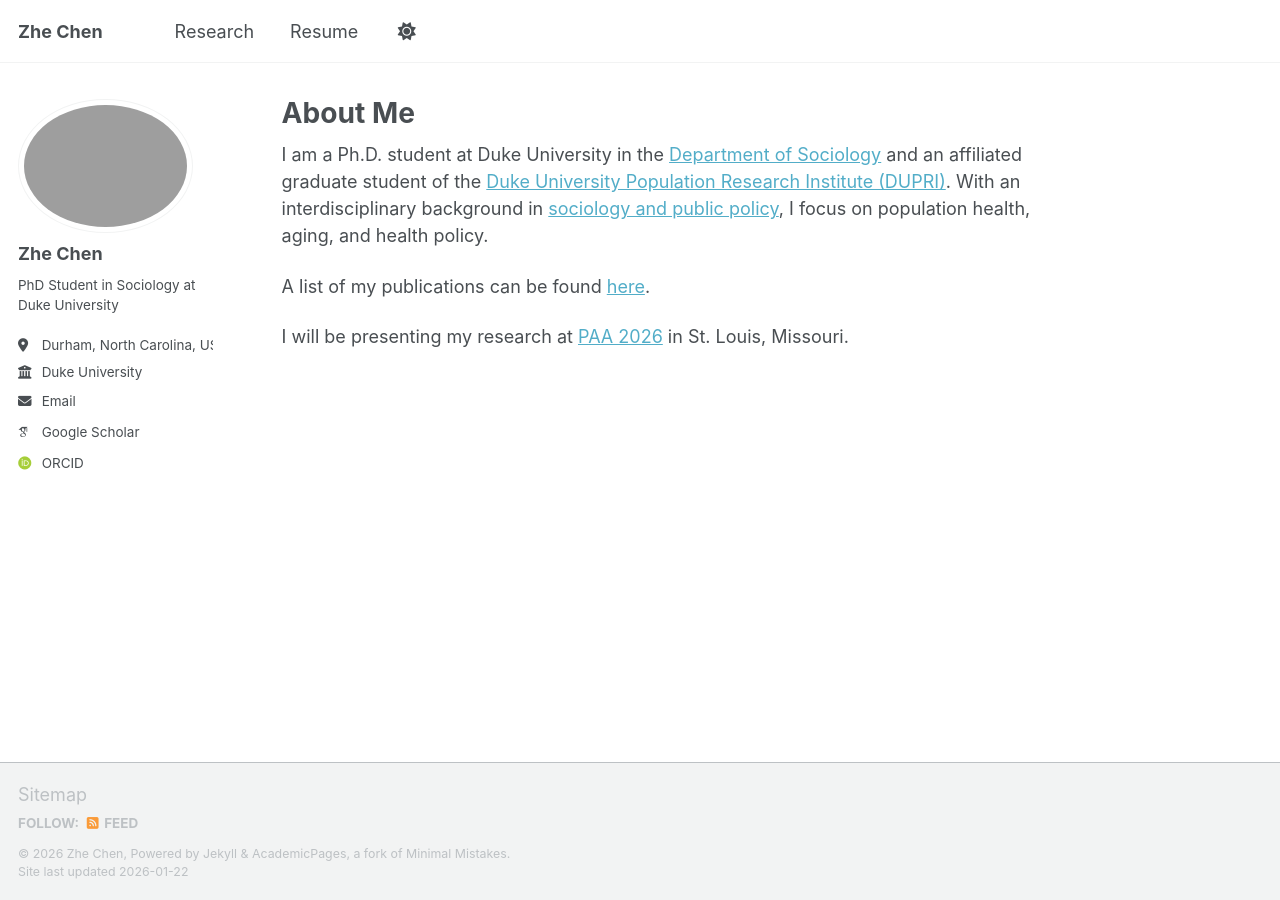
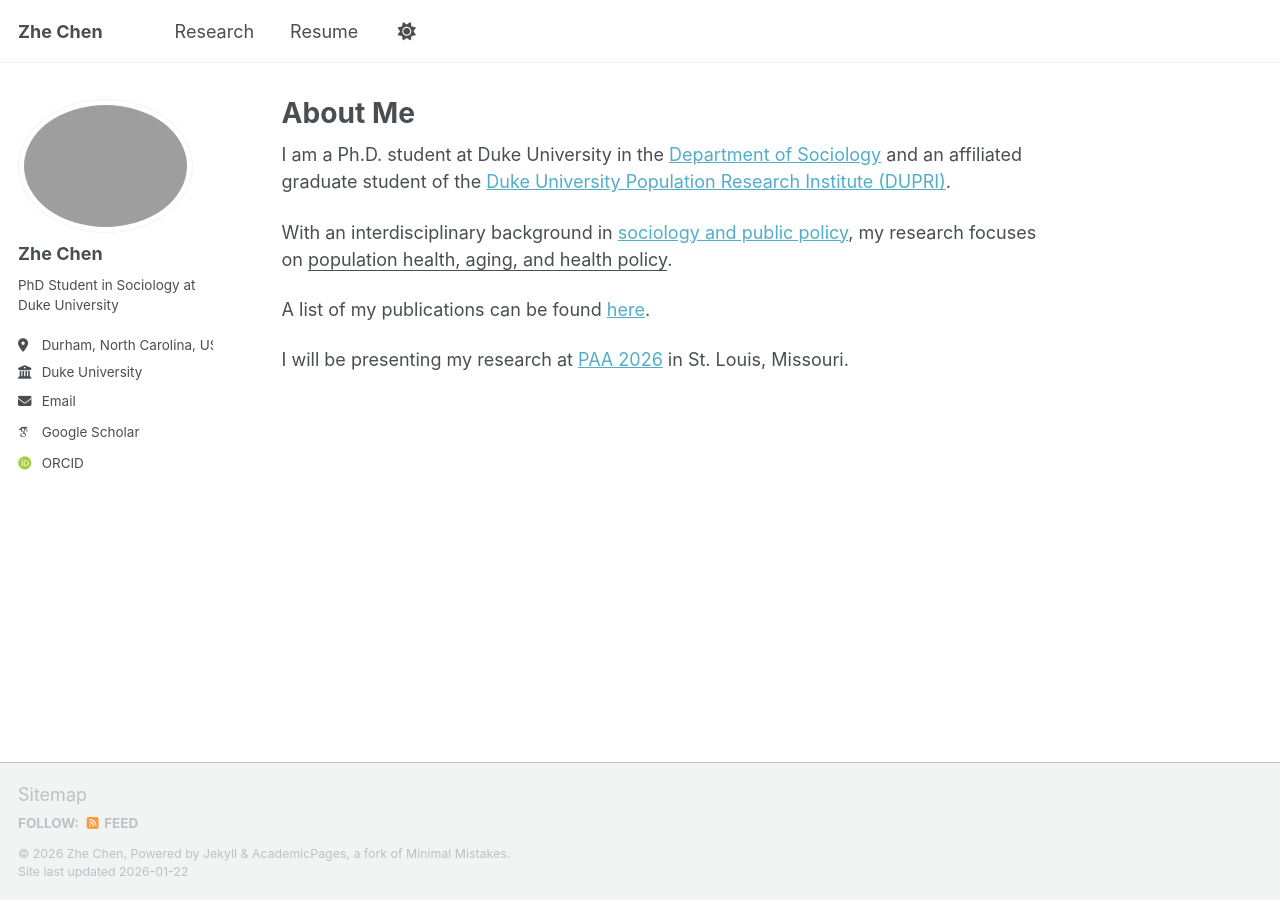
Before and after one commit to zhechensoc/zhechensoc.github.io, a Jekyll site: the page built from _pages/about.md, in a window 1280 px wide. Built offline with Jekyll 4.4.1, drawn with Linux system fonts in a browser that asks for light colours; some web fonts are replaced; a script bundle is joined from its source files by our own code; library files that are not in the unit come from our copies.

Commit message:
Update about.md

```diff
--- a/_pages/about.md
+++ b/_pages/about.md
@@ -7,7 +7,9 @@ redirect_from:
   - /about.html
 ---
 
-I am a Ph.D. student at Duke University in the [Department of Sociology](https://sociology.duke.edu/) and an affiliated graduate student of the [Duke University Population Research Institute (DUPRI)](https://dupri.duke.edu/). With an interdisciplinary background in [sociology and public policy](resume.md), I focus on population health, aging, and health policy.
+I am a Ph.D. student at Duke University in the [Department of Sociology](https://sociology.duke.edu/) and an affiliated graduate student of the [Duke University Population Research Institute (DUPRI)](https://dupri.duke.edu/).
+
+With an interdisciplinary background in [sociology and public policy](resume.md), my research focuses on <ins>population health, aging, and health policy</ins>.
 
 A list of my publications can be found [here](research.md).
 
```
